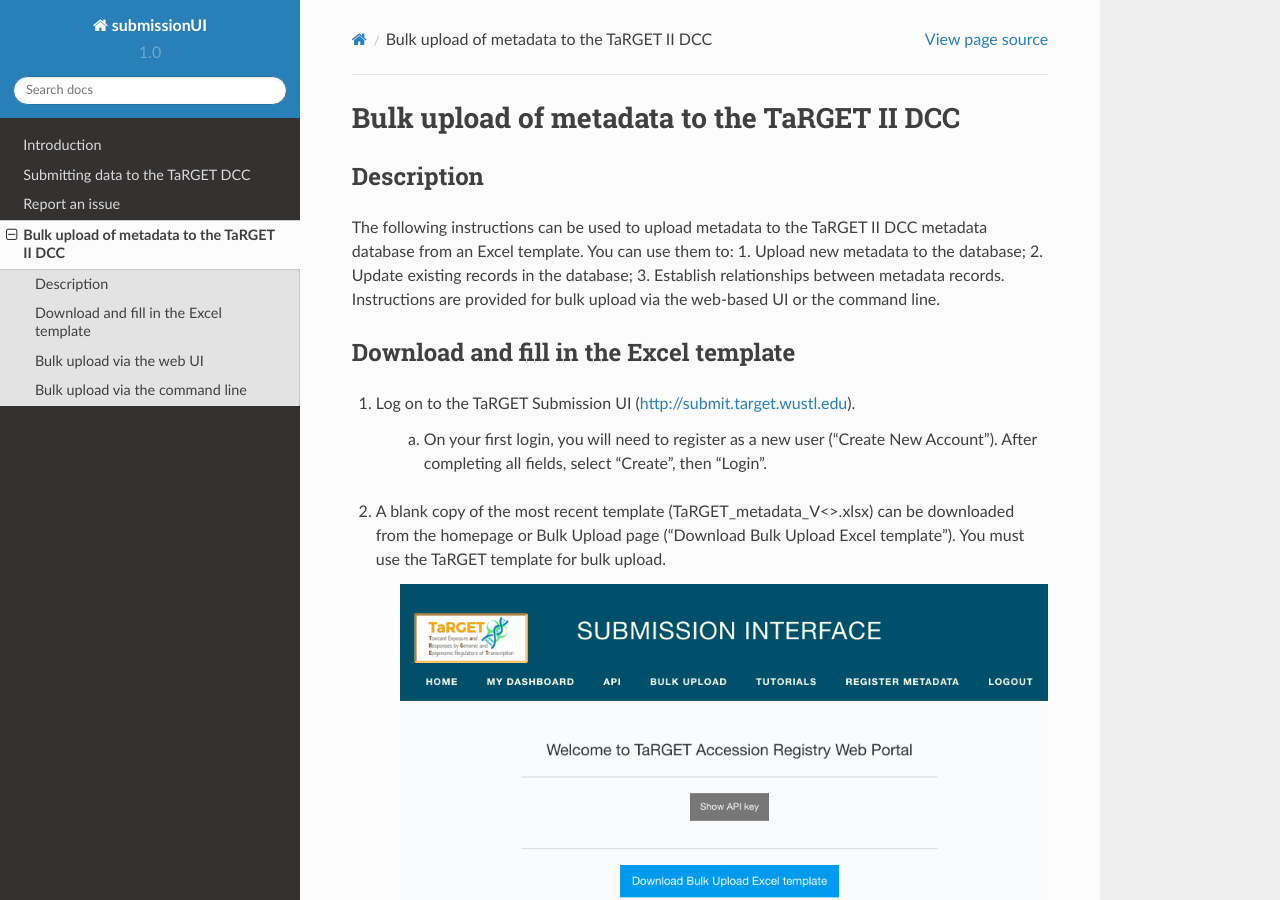
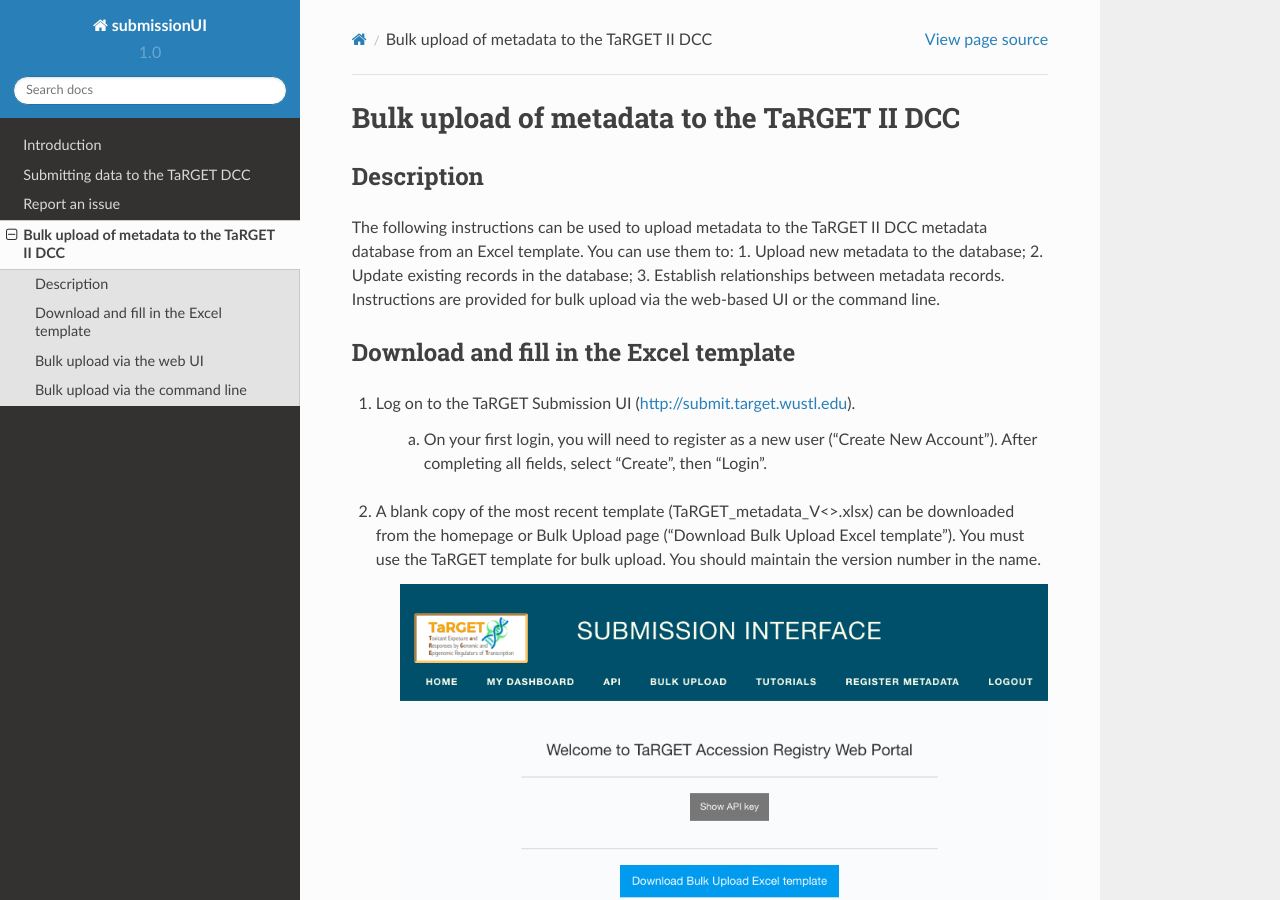
Before and after one commit to target2/submissionUI, a Sphinx documentation site: the page built from docs/bulk.rst, in a window 1280 px wide and 900 px high. Built offline with Sphinx 7.4.7 and the Read the Docs theme 2.0.0, drawn with Linux system fonts in a browser that asks for light colours.

Commit message:
Updated version number instructions

```diff
--- a/docs/bulk.rst
+++ b/docs/bulk.rst
@@ -12,7 +12,7 @@
 
     a. On your first login, you will need to register as a new user (“Create New Account”). After completing all fields, select “Create”, then “Login”.
 
-2. A blank copy of the most recent template (TaRGET_metadata_V<>.xlsx) can be downloaded from the homepage or Bulk Upload page ("Download Bulk Upload Excel template"). You must use the TaRGET template for bulk upload.
+2. A blank copy of the most recent template (TaRGET_metadata_V<>.xlsx) can be downloaded from the homepage or Bulk Upload page ("Download Bulk Upload Excel template"). You must use the TaRGET template for bulk upload. You should maintain the version number in the name.
 
     .. image:: _static/TemplateDownload1.png
 
```
